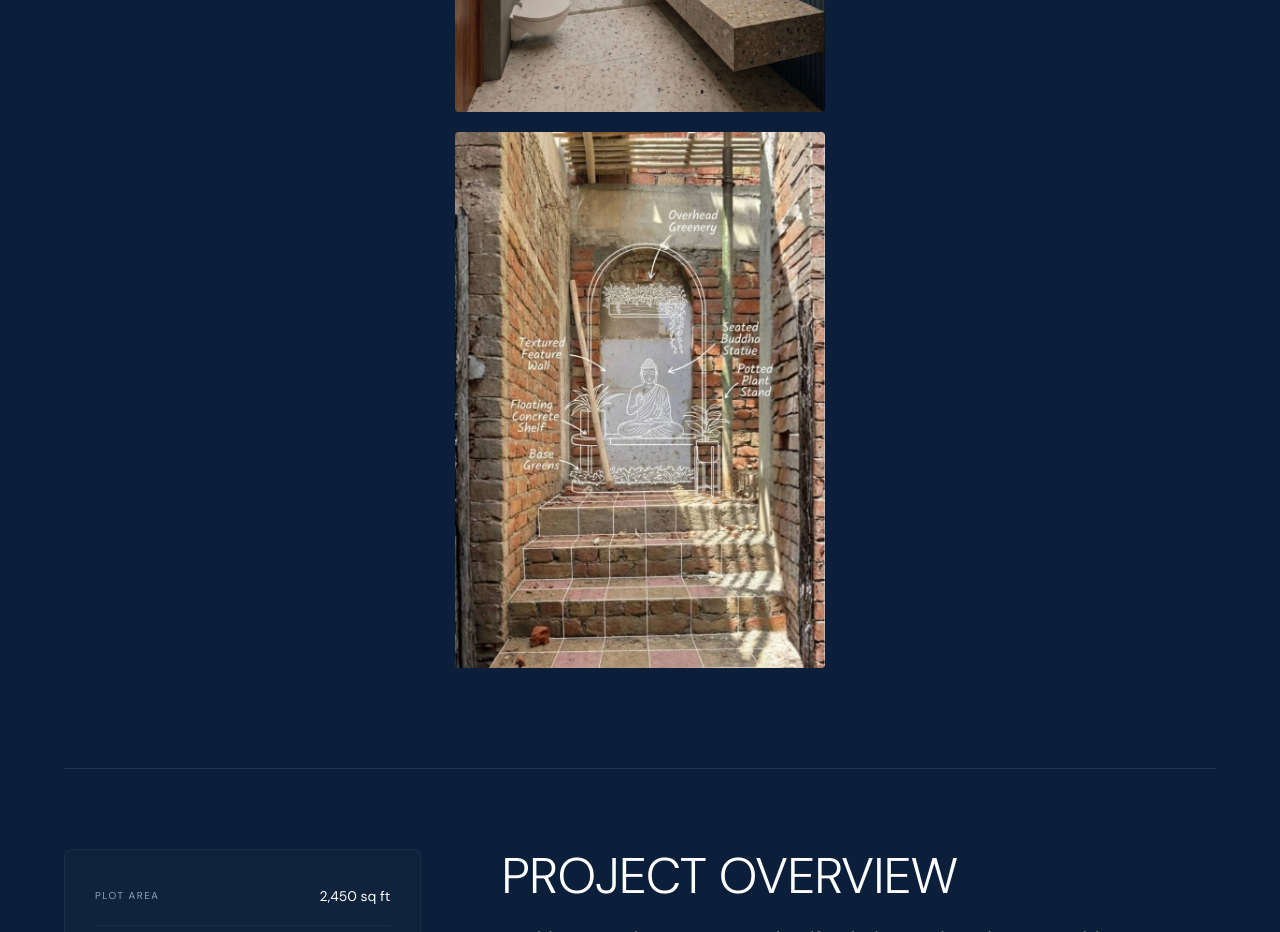
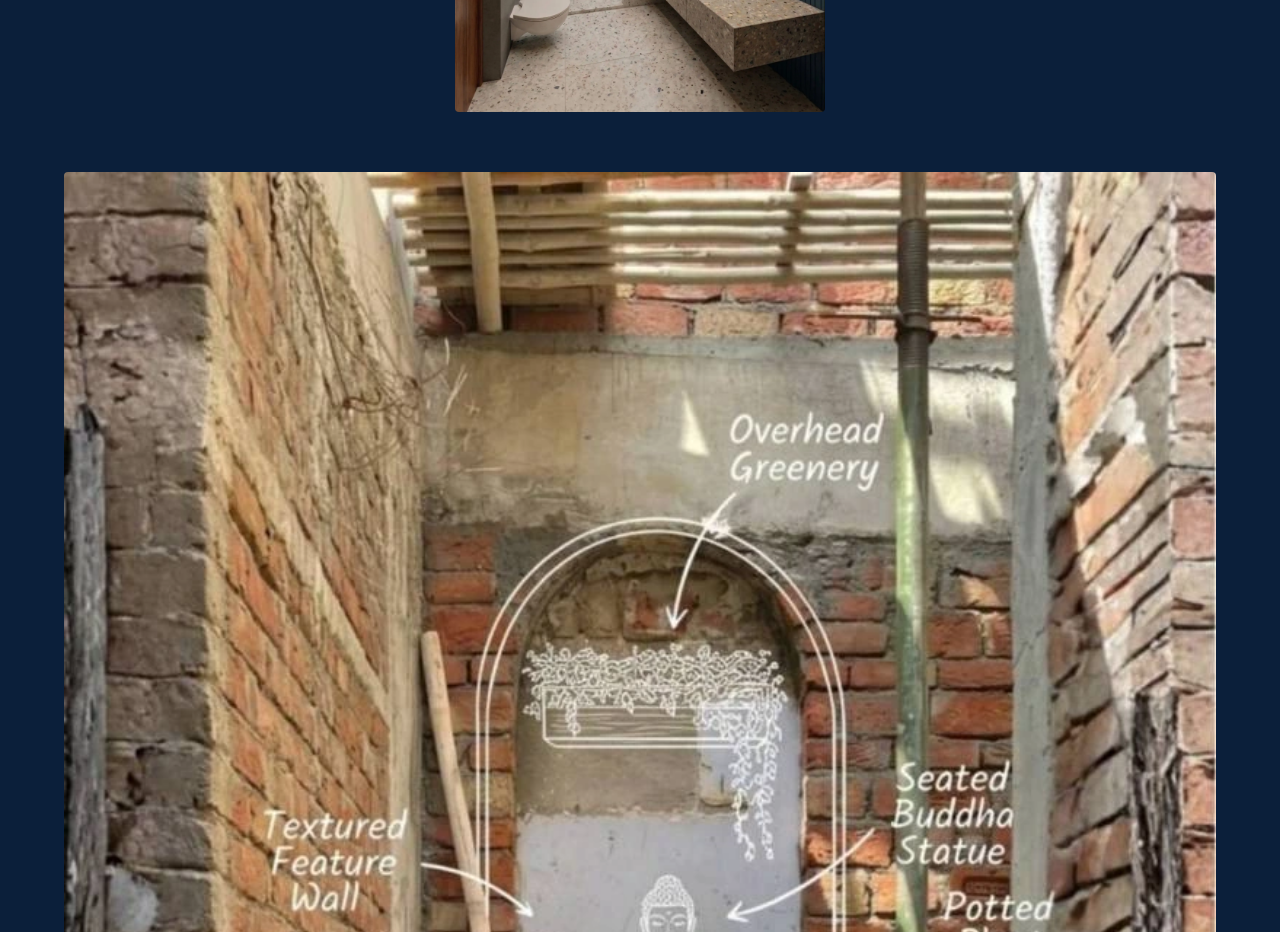
Before and after one commit to aryamands/orizonsarchitectsfinal, a plain HTML site: page frontend/portfolio/subhash-nagar.html in a window 1280 px wide. Shown: the part 1260-2192 px from the top of the page. Drawn offline with Linux system fonts and the light colour scheme.

Commit message:
Improve Subhash Nagar gallery layout
Move concept sketch (picture 8) out of column grid into a full-width
feature below the 3-column masonry — balances columns at 2 images each
and gives the architectural drawing the prominence it deserves.

Co-Authored-By: Claude Sonnet 4.6 <noreply@anthropic.com>

```diff
--- a/frontend/portfolio/subhash-nagar.html
+++ b/frontend/portfolio/subhash-nagar.html
@@ -244,8 +244,6 @@
                     alt="Subhash Nagar Detail 1" loading="lazy">
                 <img src="../global/assets/webp%20files%20subhash%20nagar/picture%207.webp"
                     alt="Subhash Nagar Detail 7" loading="lazy">
-                <img src="../global/assets/webp%20files%20subhash%20nagar/picture%208.webp"
-                    alt="Subhash Nagar Detail 8" loading="lazy">
             </div>
             <div class="gallery-col">
                 <img src="../global/assets/webp%20files%20subhash%20nagar/picture%202.webp"
@@ -254,6 +252,14 @@
                     alt="Subhash Nagar Detail 3" loading="lazy">
             </div>
         </main>
+
+        <div style="padding: 0 5% 60px; max-width: 1600px; margin: 0 auto; box-sizing: border-box;">
+            <img src="../global/assets/webp%20files%20subhash%20nagar/picture%208.webp"
+                alt="Subhash Nagar Concept Sketch" loading="lazy"
+                style="width: 100%; height: auto; display: block; border-radius: 4px; transition: filter 0.4s ease;"
+                onmouseover="this.style.filter='brightness(1.15)'"
+                onmouseout="this.style.filter='brightness(1)'">
+        </div>
 
         <section class="project-bottom-info">
             <div class="info-grid">
```
